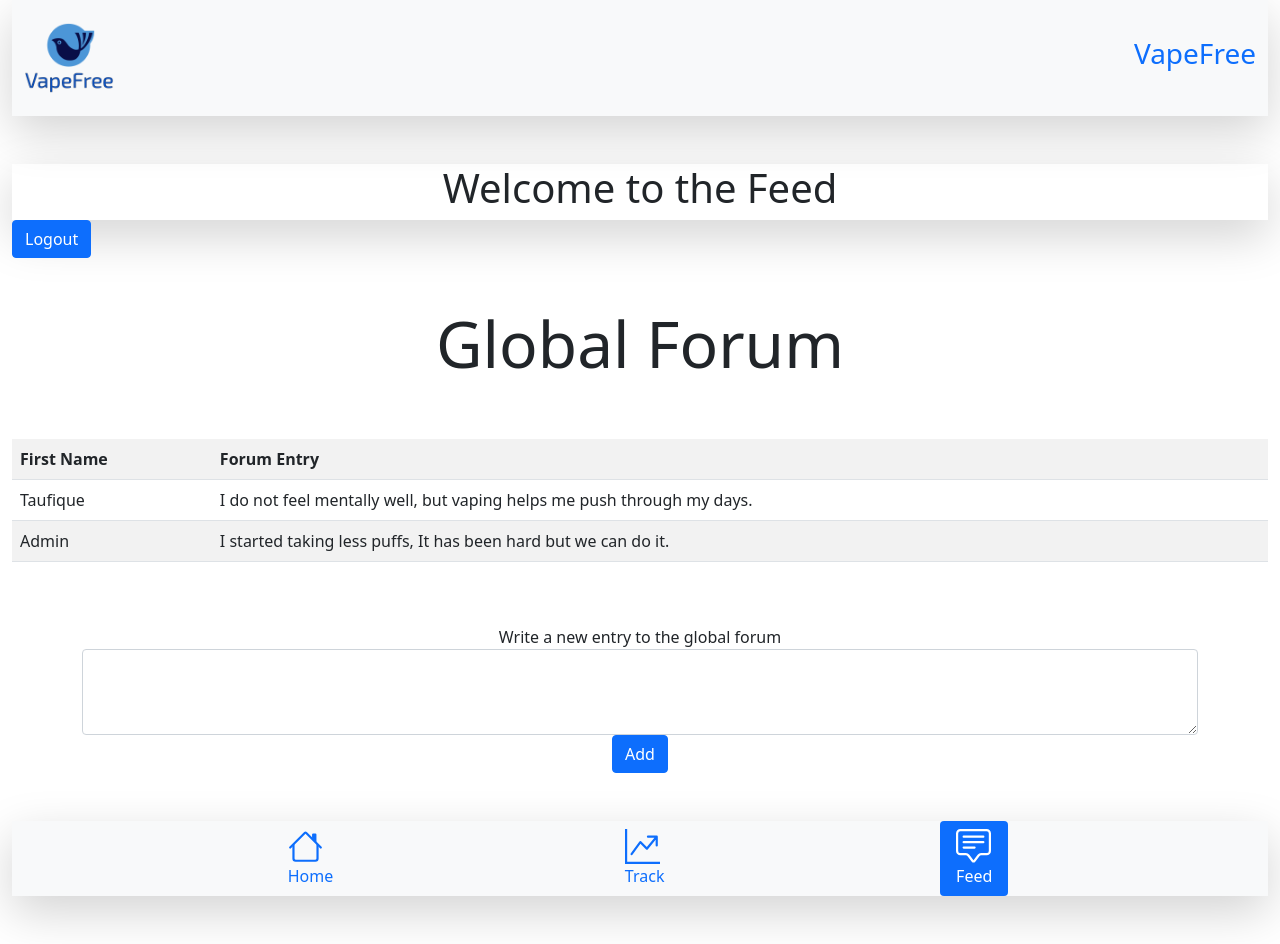
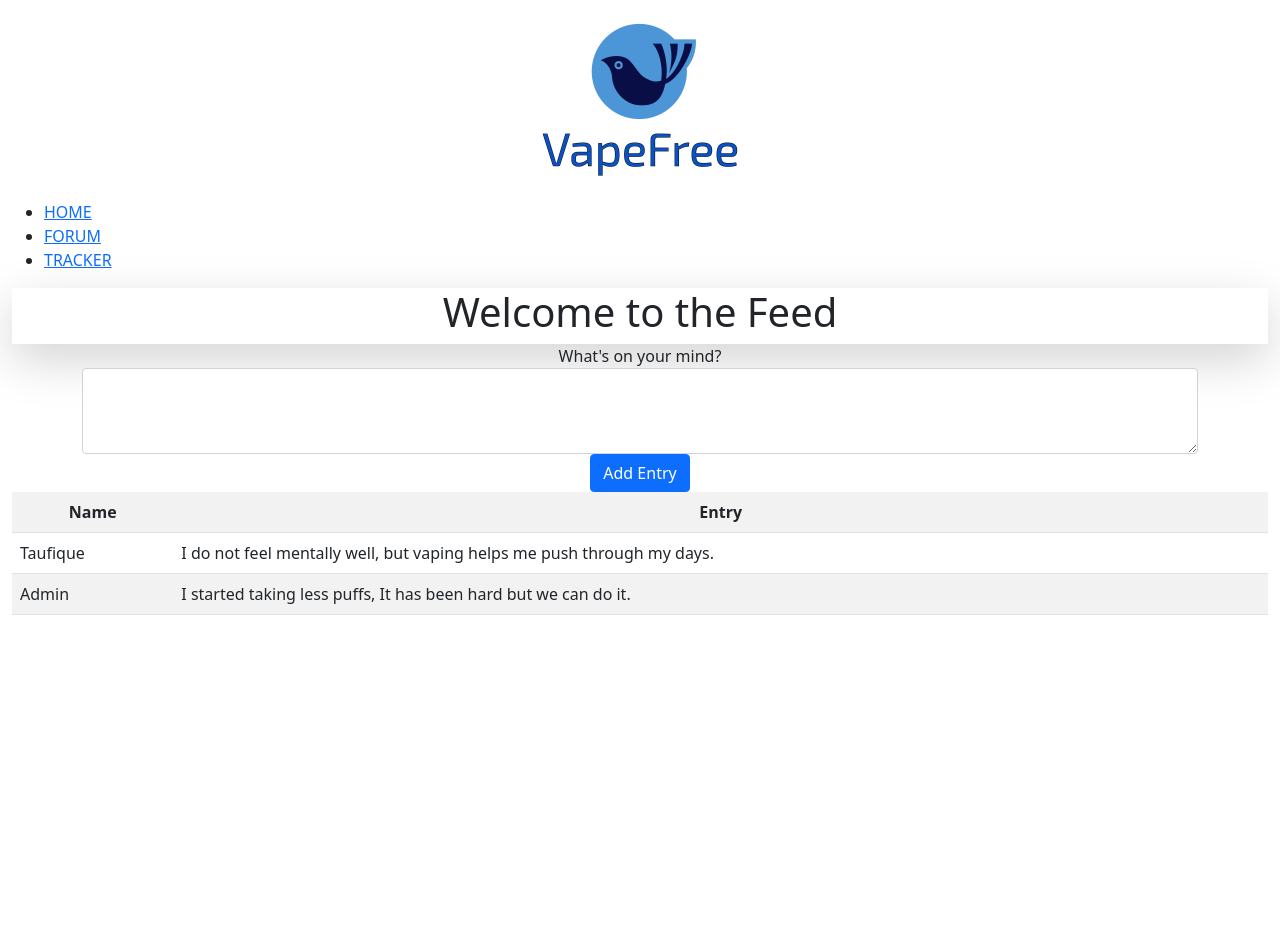
Before and after one commit to taufiqueahmed/VapeFree, a PHP site: page /feed.php in a window 1280 px wide. After the commit the page ends 615 px from the top, so only its background shows below. Run offline with PHP 8.4, Linux system fonts and the light colour scheme; data comes from the database, SQL or seed files in the repository; some libraries are stand-ins or nearby versions.

Commit message:
updated frontend

```diff
--- a/vp/feed.php
+++ b/vp/feed.php
@@ -5,6 +5,7 @@ include "config.php";
 // Function defnition
 function alert($message)
 {
+
     // Display the alert box
     echo "<script>alert('$message');</script>";
 }
@@ -23,10 +24,11 @@ if (isset($_POST['addNewForumEntry'])) {
 
     //check if a connection is made
     if ($con->query($sql) == TRUE) {
-        echo "A new forum entry was successfully added";
+        //echo "A new forum entry was successfully added";
     } else {
         echo "Error: " . $sql . "<br>" . $con->error;
     }
+    header('Location: feed.php');
 }
 
 
@@ -48,7 +50,8 @@ if (isset($_POST['logout'])) {
     <title>Feed</title>
     <meta charset="UTF-8">
     <meta name="viewport" content="width=device-width, initial-scale=1.0">
-
+    <link rel="preconnect" href="https://fonts.gstatic.com">
+    <link href="https://fonts.googleapis.com/css2?family=Dosis:wght@550&display=swap" rel="stylesheet">
     <link href="https://cdn.jsdelivr.net/npm/bootstrap@5.0.0-beta2/dist/css/bootstrap.min.css" rel="stylesheet" integrity="sha384-BmbxuPwQa2lc/FVzBcNJ7UAyJxM6wuqIj61tLrc4wSX0szH/Ev+nYRRuWlolflfl" crossorigin="anonymous">
     <link rel="stylesheet" href="https://cdn.jsdelivr.net/npm/bootstrap-icons@1.4.0/font/bootstrap-icons.css">
     <script src="https://cdn.jsdelivr.net/npm/bootstrap@5.0.0-beta2/dist/js/bootstrap.bundle.min.js" integrity="sha384-b5kHyXgcpbZJO/tY9Ul7kGkf1S0CWuKcCD38l8YkeH8z8QjE0GmW1gYU5S9FOnJ0" crossorigin="anonymous"></script>
@@ -59,114 +62,63 @@ if (isset($_POST['logout'])) {
 </head>
 
 <body>
-
-    <div></div>
-
     <div class="container-fluid">
 
 
         <!---Main header -->
-        <nav class="navbar navbar-light bg-light shadow-lg">
-            <div class="container-fluid ">
-                <a class="navbar-brand" href="#">
-                    <img src="assets/vapefree_logo.png" alt="" width="90" height="90">
-                </a>
-                <h3 class="text-center text-primary">VapeFree</h3>
+        <div id="logo-header" class="text-center">
+            <img id="logo" src="assets/vapefree_logo.png" alt="logo">
         </div>
+
+        <nav class="vape-nav">
+            <ul>
+                <li><a href="index.php">HOME</a></li>
+                <li><a href="feed.php">FORUM</a></li>
+                <li><a href="track.php">TRACKER</a></li>
+            </ul>
         </nav>
-
-        <br>
-        <br>
 
 
         <div class="d-flex justify-content-evenly shadow-lg">
             <h1>Welcome to the Feed</h1>
         </div>
 
-        <form action="home.php" method="post">
-            <button name="logout" class="btn btn-primary">Logout</button>
+        <!--Adding a new journal entry -->
+        <div class="form-group container text-center glassmorphic journal">
+            <form action="feed.php" method="post">
+                <label>What's on your mind?</label>
+                <textarea class="form-control" name="newForumEntry" rows="3"></textarea>
+                <button name="addNewForumEntry" class="btn btn-primary">Add Entry</button>
             </form>
-
-        <br>
-        <br>
-
-        <!-- FOURM -->
-        <div class="container text-center">
-            <h1 class="display-3">Global Forum</h1>
-
         </div>
 
+        <!-- FORUM -->
+        <div class="glassmorphic">
 
-        <br>
-        <br>
+            <table class="table table-striped">
+                <tr class="text-center">
+                    <th>Name</th>
+                    <th>Entry</th>
+                </tr>
 
-
+                <!-- generate forum posts list -->
                 <?php
                     $sql = "SELECT first_name,forum_entry FROM forum";
-        $result = $con->query($sql);
-        ?>
-        <table class="table table-striped">
-            <tr>
-                <th>First Name</th>
-                <th>Forum Entry</th>
-            </tr>
+                    $result = mysqli_query($con, $sql);
 
-            <?php
-            if ($result->num_rows > 0) {
+                    if ($result) {
                         while ($row = $result->fetch_assoc()) {
                             print("<tr>");
                             print("<td>" . $row['first_name'] . "</td>");
                             print("<td>" . $row['forum_entry'] . "</td>");
+                            print("</tr>");
                         }
+
                     }
                 ?>
-
-            <?php
-            print("<tr>");
-
-            print("</table>");
-
-            ?>
-            <br>
-            <br>
-            <!--Adding a new journal entry -->
-            <div class="form-group container text-center">
-                <form action="feed.php" method="post">
-                    <label>Write a new entry to the global forum</label>
-                    <textarea class="form-control" name="newForumEntry" rows="3"></textarea>
-                    <button name="addNewForumEntry" class="btn btn-primary">Add</button>
-                </form>
+            </table>
         </div>
-
-
-            <br>
-            <br>
-
-            <nav class="nav navbar-light bg-light d-flex justify-content-evenly shadow-lg nav-pills">
-                <a class="nav-link" aria-current="page" href="home.php"><svg xmlns="http://www.w3.org/2000/svg" width="35" height="35" fill="currentColor" class="bi bi-house" viewBox="0 0 16 16">
-                        <path fill-rule="evenodd" d="M2 13.5V7h1v6.5a.5.5 0 0 0 .5.5h9a.5.5 0 0 0 .5-.5V7h1v6.5a1.5 1.5 0 0 1-1.5 1.5h-9A1.5 1.5 0 0 1 2 13.5zm11-11V6l-2-2V2.5a.5.5 0 0 1 .5-.5h1a.5.5 0 0 1 .5.5z" />
-                        <path fill-rule="evenodd" d="M7.293 1.5a1 1 0 0 1 1.414 0l6.647 6.646a.5.5 0 0 1-.708.708L8 2.207 1.354 8.854a.5.5 0 1 1-.708-.708L7.293 1.5z" />
-                    </svg><br>Home</a>
-                <a class="nav-link" href="track.php"><svg xmlns="http://www.w3.org/2000/svg" width="35" height="35" fill="currentColor" class="bi bi-graph-up" viewBox="0 0 16 16">
-                        <path fill-rule="evenodd" d="M0 0h1v15h15v1H0V0zm10 3.5a.5.5 0 0 1 .5-.5h4a.5.5 0 0 1 .5.5v4a.5.5 0 0 1-1 0V4.9l-3.613 4.417a.5.5 0 0 1-.74.037L7.06 6.767l-3.656 5.027a.5.5 0 0 1-.808-.588l4-5.5a.5.5 0 0 1 .758-.06l2.609 2.61L13.445 4H10.5a.5.5 0 0 1-.5-.5z" />
-                    </svg><br>Track</a>
-                <a class="nav-link active" href="feed.php"><svg xmlns="http://www.w3.org/2000/svg" width="35" height="35" fill="currentColor" class="bi bi-chat-square-text" viewBox="0 0 16 16">
-                        <path d="M14 1a1 1 0 0 1 1 1v8a1 1 0 0 1-1 1h-2.5a2 2 0 0 0-1.6.8L8 14.333 6.1 11.8a2 2 0 0 0-1.6-.8H2a1 1 0 0 1-1-1V2a1 1 0 0 1 1-1h12zM2 0a2 2 0 0 0-2 2v8a2 2 0 0 0 2 2h2.5a1 1 0 0 1 .8.4l1.9 2.533a1 1 0 0 0 1.6 0l1.9-2.533a1 1 0 0 1 .8-.4H14a2 2 0 0 0 2-2V2a2 2 0 0 0-2-2H2z" />
-                        <path d="M3 3.5a.5.5 0 0 1 .5-.5h9a.5.5 0 0 1 0 1h-9a.5.5 0 0 1-.5-.5zM3 6a.5.5 0 0 1 .5-.5h9a.5.5 0 0 1 0 1h-9A.5.5 0 0 1 3 6zm0 2.5a.5.5 0 0 1 .5-.5h5a.5.5 0 0 1 0 1h-5a.5.5 0 0 1-.5-.5z" />
-                    </svg><br>Feed</a>
-
-            </nav>
-
-            <br>
-
-
-
     </div>
-    <br>
-
-
-
-
 </body>
 
 </html>
```
Lines whose indentation alone changed are shown as unchanged.
